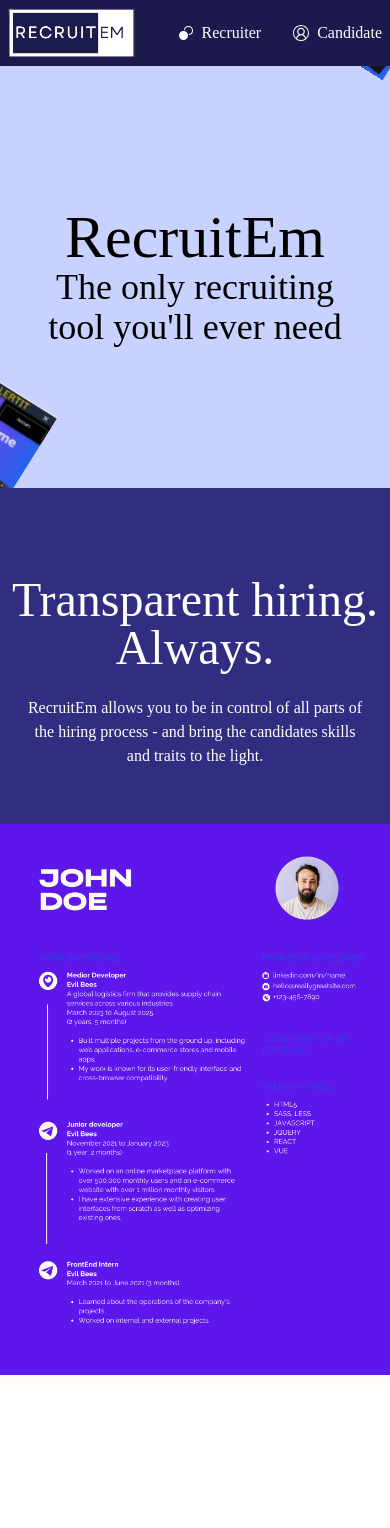
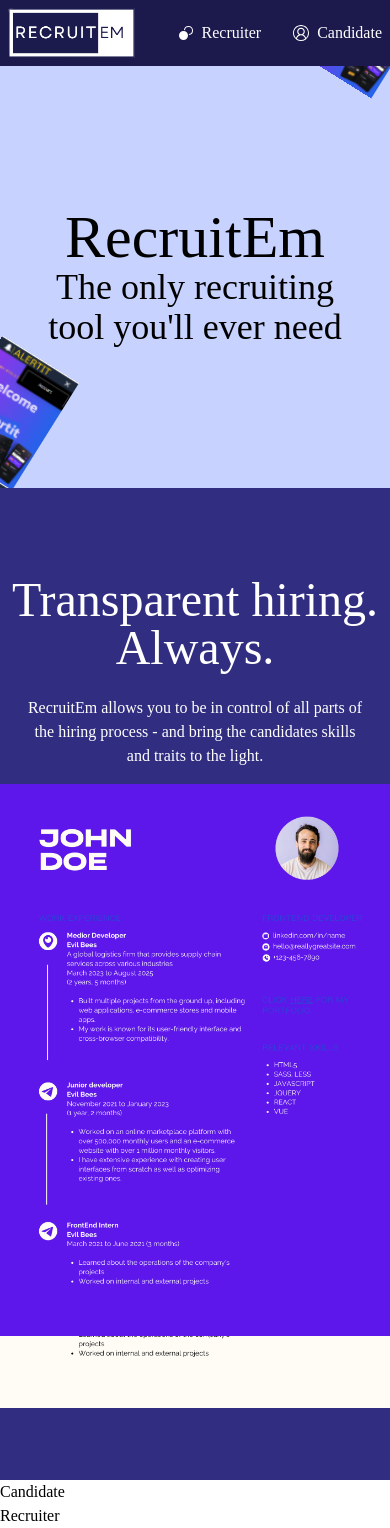
Before and after one commit to nikolap994/recruit_em, a Next.js app: page / in a window 390 px wide. Before the commit the page ends 1383 px from the top, so only its background shows below. Built offline with nearby package versions, Linux system fonts and the light colour scheme.

Commit message:
Update Resume responsive styles

```diff
--- a/src/components/Resume.js
+++ b/src/components/Resume.js
@@ -18,7 +18,8 @@ function Resume() {
 				</p>
 			</div>
 			<Image
-				className="lg:w-1/2 lg:mx-auto lg:my-12 transition-opacity absolute"
+				className="lg:w-1/2 w-full lg:mx-auto lg:my-12 transition-opacity object-contain h-[600px] lg:h-[800px]"
+				height={600}
 				src={cvImage}
 				alt="John Doe resume"
 			/>
@@ -26,7 +27,7 @@ function Resume() {
 				onMouseEnter={() => setHover(true)}
 				onMouseLeave={() => setHover(false)}
 				onTouchMove={() => setHover(true)}
-				className={`absolute top-0 lg:w-1/2 top-[21rem] lg:top-[15rem] xl:top-[18.8rem] lg:left-[25%] transition-opacity ${
+				className={`object-contain h-[600px] lg:h-[800px] w-full absolute top-0 lg:w-1/2 top-[17rem] lg:top-[15rem] xl:top-[18.8rem] lg:left-[25%] transition-opacity ${
 					isHovered ? "opacity-0" : "opacity-1"
 				}`}
 				src={cvImage2}
```
